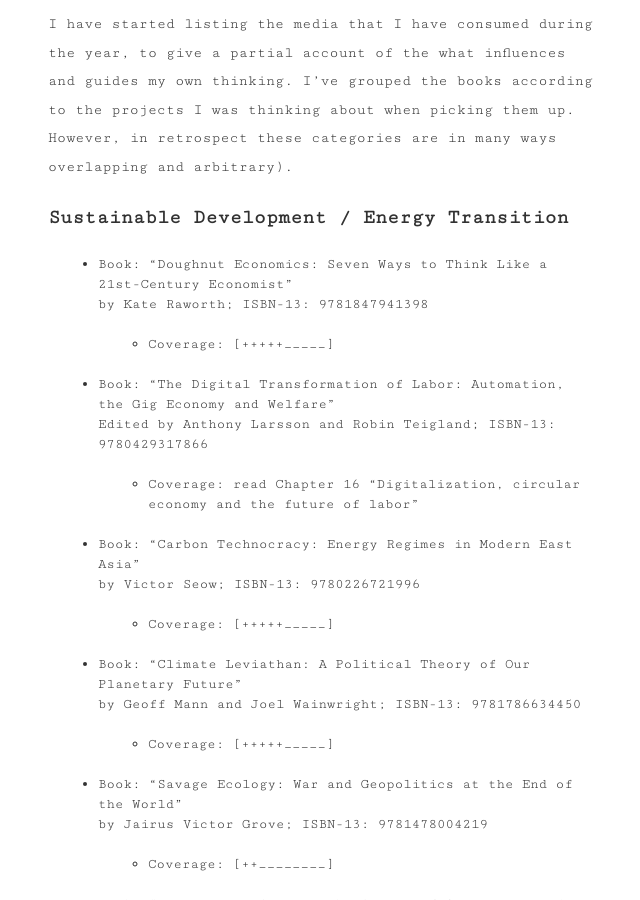
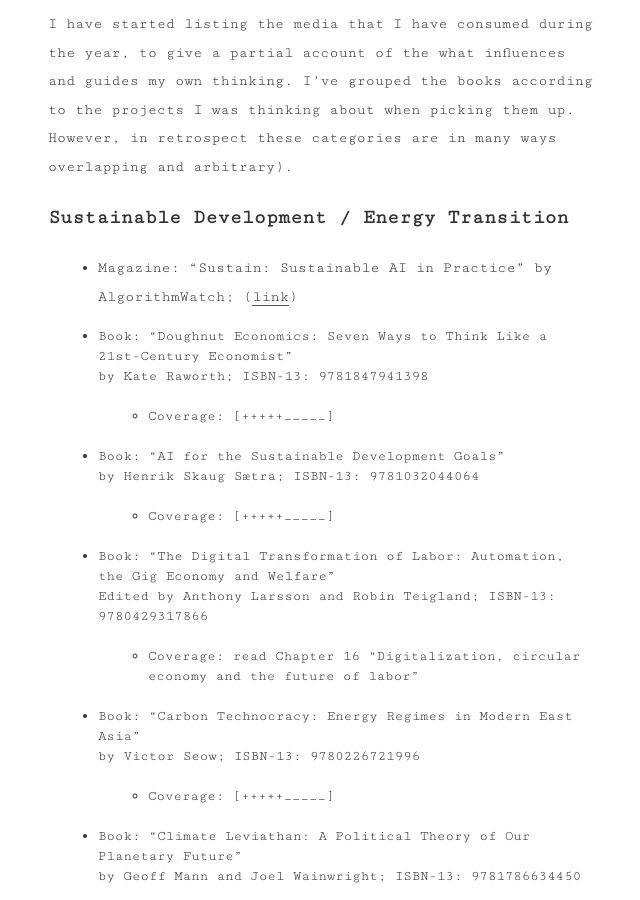
Before and after one commit to Christovis/Christovis.github.io, a Jekyll site: the page built from _blog/2022-07-28-blog-media.md, in a window 1280 px wide and 900 px high, scrolled down 444 px. Shown: the whole window, without its empty margins (317-957 px from the left). Built offline with Jekyll 4.4.1, drawn with Linux system fonts in a browser that asks for light colours.

Commit message:
add new links to sources

```diff
--- a/_blog/2022-07-28-blog-media.md
+++ b/_blog/2022-07-28-blog-media.md
@@ -11,8 +11,15 @@ I have started listing the media that I have consumed during the year, to give a
 
 ### **Sustainable Development / Energy Transition**
 
+* Magazine: "Sustain: Sustainable AI in Practice"
+    by AlgorithmWatch; ([link](https://algorithmwatch.org/en/sustain-magazine-2022/))
+
 * Book: "Doughnut Economics: Seven Ways to Think Like a 21st-Century Economist"<br/>
     by Kate Raworth; ISBN-13: 9781847941398
+    * Coverage: [+++++\_\_\_\_\_]
+
+* Book: "AI for the Sustainable Development Goals"<br/>
+    by Henrik Skaug Sætra; ISBN-13: 9781032044064
     * Coverage: [+++++\_\_\_\_\_]
 
 * Book: "The Digital Transformation of Labor: Automation, the Gig Economy and Welfare"<br/>
```
Also changed, not shown: _blog/2021-12-31-blog-media.md (+4 -0 lines).
